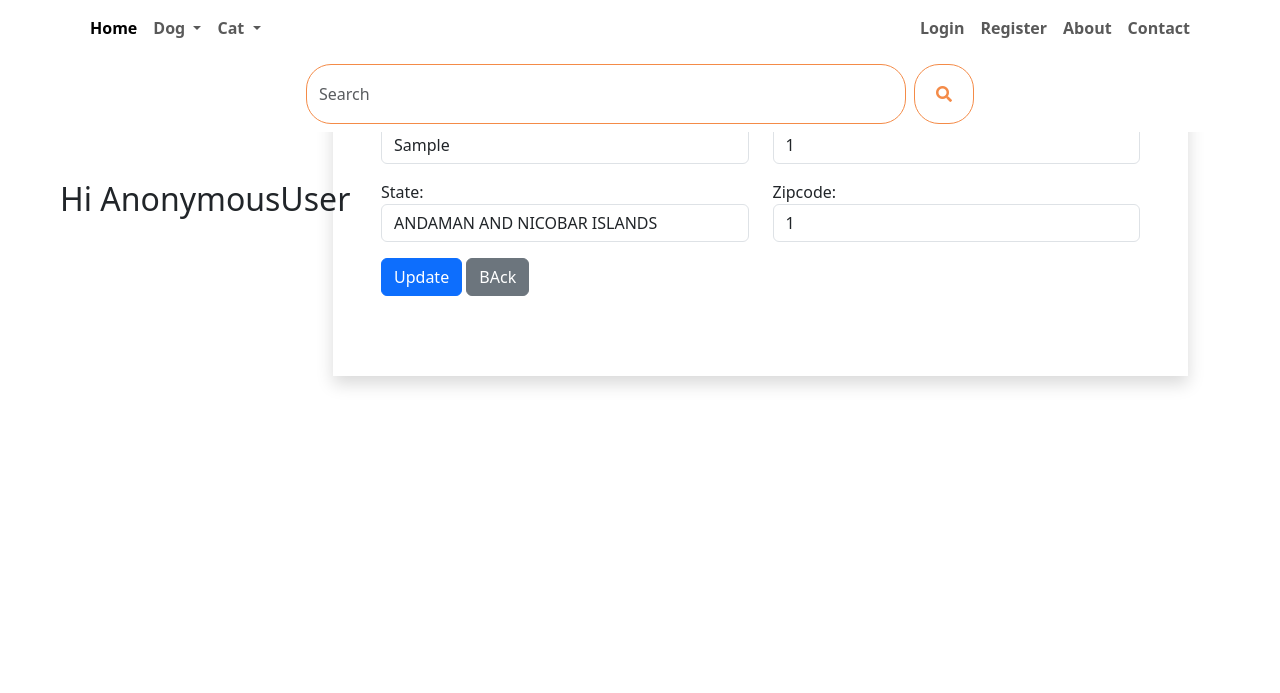
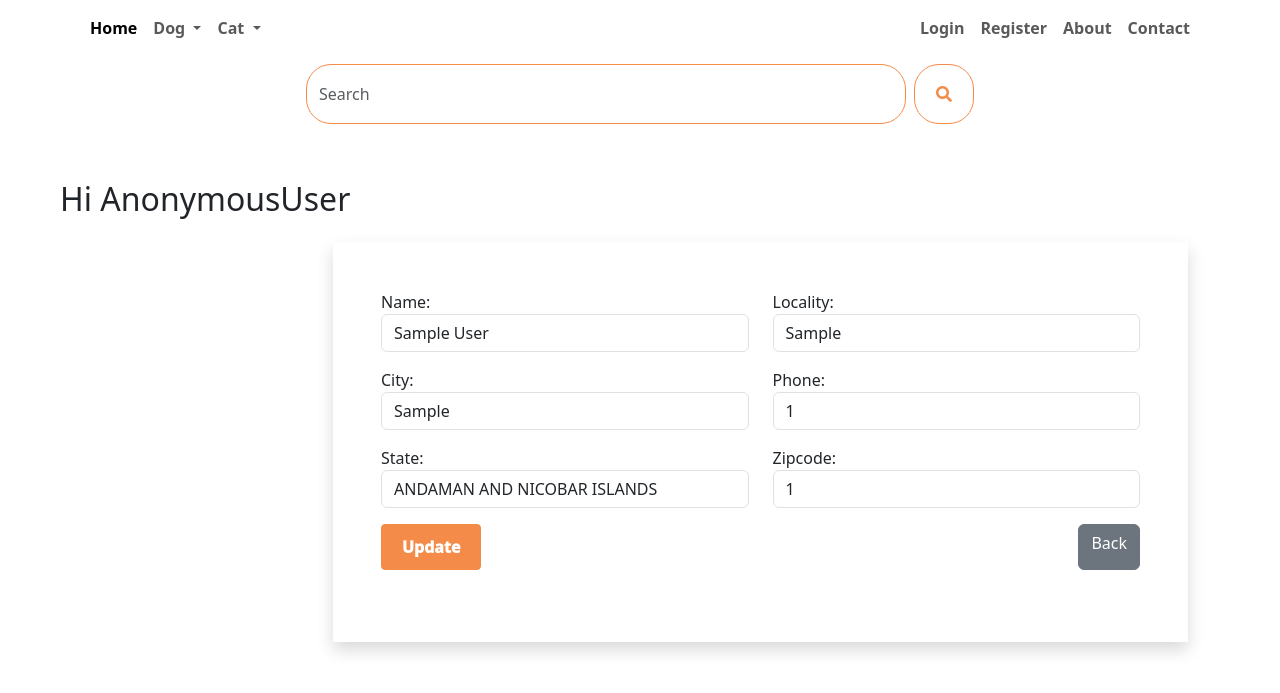
Before and after one commit to sreenath-pydev/PawsomePicks_E-com, a Django app: page /update_address/1/ in a window 1280 px wide. Shown: the top 693 px of the page. Run offline with Django 5.2, Linux system fonts and the light colour scheme; tables that the repository leaves empty hold one stand-in row (values such as "Sample post"); some libraries are stand-ins or nearby versions.

Commit message:
Refactor Update Address Template
- Improved alignment and spacing in the update address form.
- Changed button class for the "Update" button to `btn-update` for potential custom styling.
- Corrected "Back" button text casing for consistency.
- Added `mt-3` class to enhance spacing.

```diff
--- a/Ecom_project/app/static/app/css/style.css
+++ b/Ecom_project/app/static/app/css/style.css
@@ -510,6 +510,22 @@ form .buy-now:hover{
 .update_address .col-sm-9 {
   height: 400px;
 }
+.btn-update {
+  background-color: #f48b48!important;
+  border-color: #f48b48!important;
+  color: white!important;
+  padding: 10px 20px!important;
+  font-size: 16px!important;
+  font-weight: 1000!important;
+  border-radius: 4px!important;
+  cursor: pointer!important;
+  transition: background-color 0.3s, border-color 0.3s!important;
+}
+.btn-update:hover {
+  background-color: #ffd34e!important;
+  border-color: #ffd34e!important;
+  color: white!important;
+}
 .image-upload {
   display: flex;
   align-items: center;
--- a/Ecom_project/app/templates/app/update_address.html
+++ b/Ecom_project/app/templates/app/update_address.html
@@ -5,10 +5,10 @@
 {% block main-content %}
 <!--navbar-->
 {% include 'app/navbar.html' %}
-<div class='container m-5 update_address '>
+<div class="container m-5 update_address">
     <div class="row">
         <h2>Hi <span class="text-capitalize">{{ request.user }}</span></h2>
-        <div class="col-sm-9 offset-sm-3 shadow p-5 " >
+        <div class="col-sm-9 offset-sm-3 mt-3 shadow p-5">
             <form method="post" action="" novalidate>
                 {% csrf_token %}
 
@@ -46,9 +46,9 @@
                 </div>
 
                 <div class="row mb-3">
-                    <div class="col-md-12">
-                        <button type="submit" class="btn btn-primary" >Update</button>
-                       <a href="{% url 'address'%}" class="btn btn-secondary">BAck</a>
+                    <div class="col-md-12 d-flex justify-content-between">
+                        <button type="submit" class="btn btn-update">Update</button>
+                        <a href="{% url 'address' %}" class="btn btn-secondary">Back</a>
                     </div>
                 </div>
 
```
